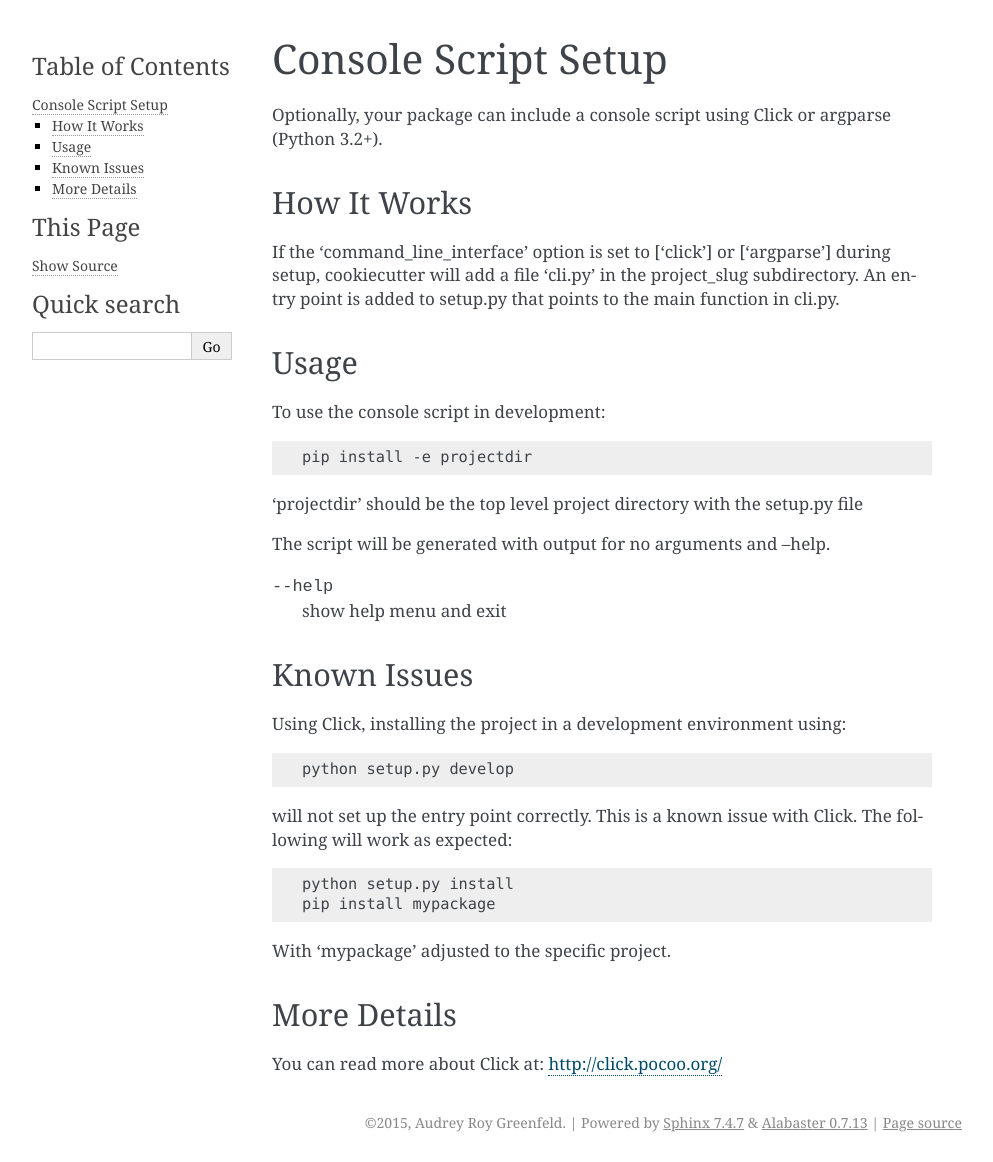
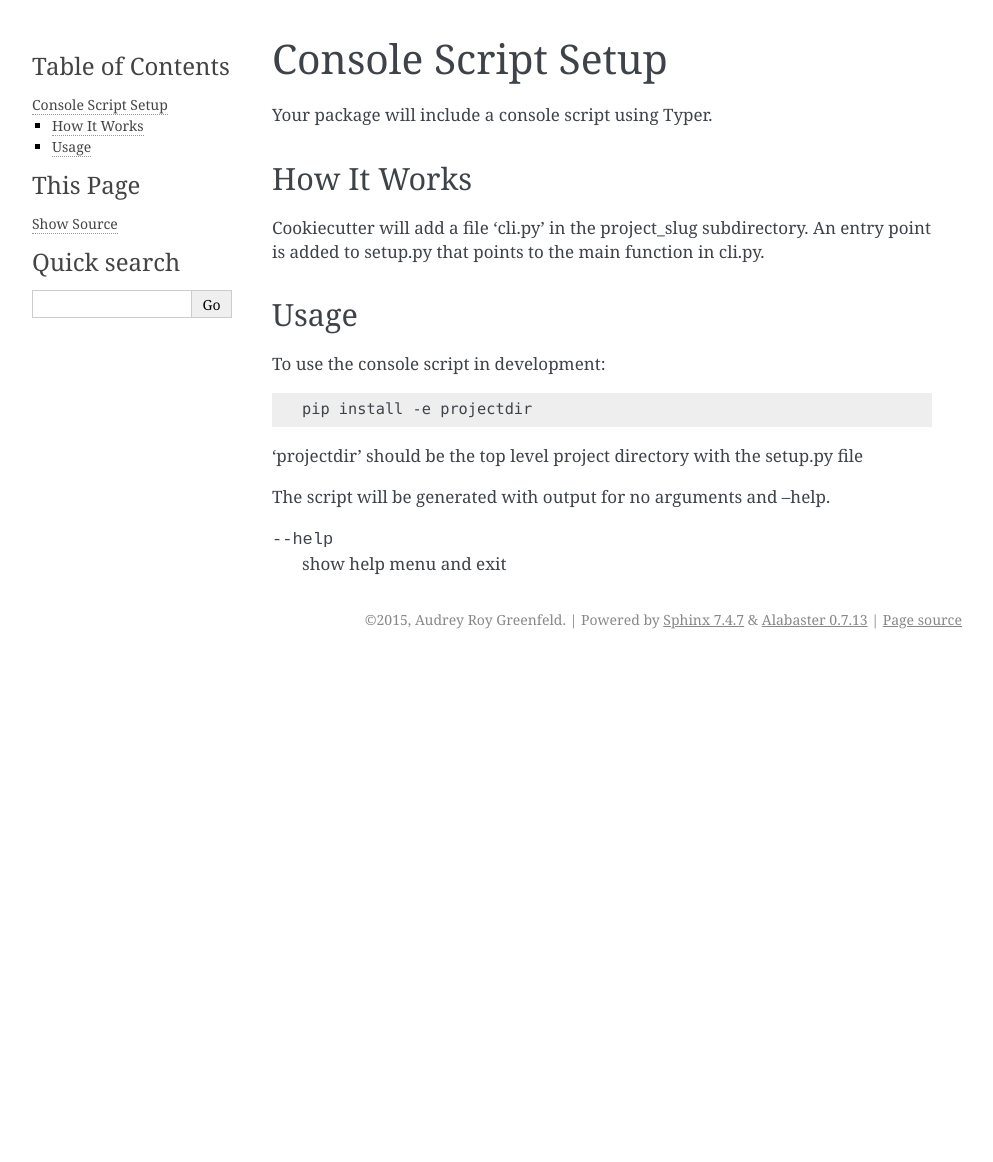
Before and after one commit to audreyfeldroy/cookiecutter-pypackage, a Sphinx documentation site: the page built from docs/console_script_setup.rst, in a window 1280 px wide. Shown: the whole page, without its empty margins (148-1141 px from the left). Built offline with Sphinx 7.4.7, drawn with Linux system fonts in a browser that asks for light colours; after the commit the page ends 900 px from its top, so only the background shows below that.

Commit message:
Update README and documentation to reflect Typer as the default CLI framework
Co-authored-by: Daniel Roy Greenfeld <pydanny@users.noreply.github.com>

```diff
--- a/README.rst
+++ b/README.rst
@@ -24,7 +24,7 @@ Features
 * GitHub Actions testing: Setup to easily test for Python 3.12 and 3.13
 * bump2version_: Pre-configured version bumping with a single command
 * Auto-release to PyPI_ when you push a new tag to master (optional)
-* Command line interface using Click (optional)
+* Command line interface using Typer
 
 .. _Cookiecutter: https://github.com/cookiecutter/cookiecutter
 
--- a/cookiecutter.json
+++ b/cookiecutter.json
@@ -9,7 +9,7 @@
   "version": "0.1.0",
   "use_pytest": "n",
   "add_pyup_badge": "n",
-  "command_line_interface": ["Typer", "Argparse", "No command-line interface"],
+
   "create_author_file": "y",
   "open_source_license": ["MIT license", "BSD license", "ISC license", "Apache Software License 2.0", "GNU General Public License v3", "GNU Affero General Public License", "Not open source"],
   "__gh_slug": "{{ cookiecutter.github_username }}/{{ cookiecutter.project_slug }}"
--- a/docs/console_script_setup.rst
+++ b/docs/console_script_setup.rst
@@ -4,13 +4,12 @@
 Console Script Setup
 =================
 
-Optionally, your package can include a console script using Click or argparse (Python 3.2+).
+Your package will include a console script using Typer.
 
 How It Works
 ------------
 
-If the 'command_line_interface' option is set to ['click'] or ['argparse'] during setup, cookiecutter will
-add a file 'cli.py' in the project_slug subdirectory. An entry point is added to
+Cookiecutter will add a file 'cli.py' in the project_slug subdirectory. An entry point is added to
 setup.py that points to the main function in cli.py.
 
 Usage
@@ -27,28 +26,3 @@ The script will be generated with output for no arguments and --help.
 
 --help
     show help menu and exit
-
-Known Issues
-------------
-Using Click, installing the project in a development environment using:
-
-.. code-block:: bash
-
-    python setup.py develop
-
-will not set up the entry point correctly. This is a known issue with Click.
-The following will work as expected:
-
-.. code-block:: bash
-
-    python setup.py install
-    pip install mypackage
-
-With 'mypackage' adjusted to the specific project.
-
-
-More Details
-------------
-
-You can read more about Click at:
-http://click.pocoo.org/
--- a/docs/prompts.rst
+++ b/docs/prompts.rst
@@ -43,9 +43,6 @@ use_pytest
 add_pyup_badge
     Whether to include a `pyup <https://github.com/pyupio/pyup>`_ badge
 
-command_line_interface
-    Whether to create a console script using Click. Console script entry point will match the project_slug. Options: ['Click', 'Argparse', 'No command-line interface']
-
 create_author_file
     Whether to create an authors file
 
```
Also changed, not shown: 3 other files.
